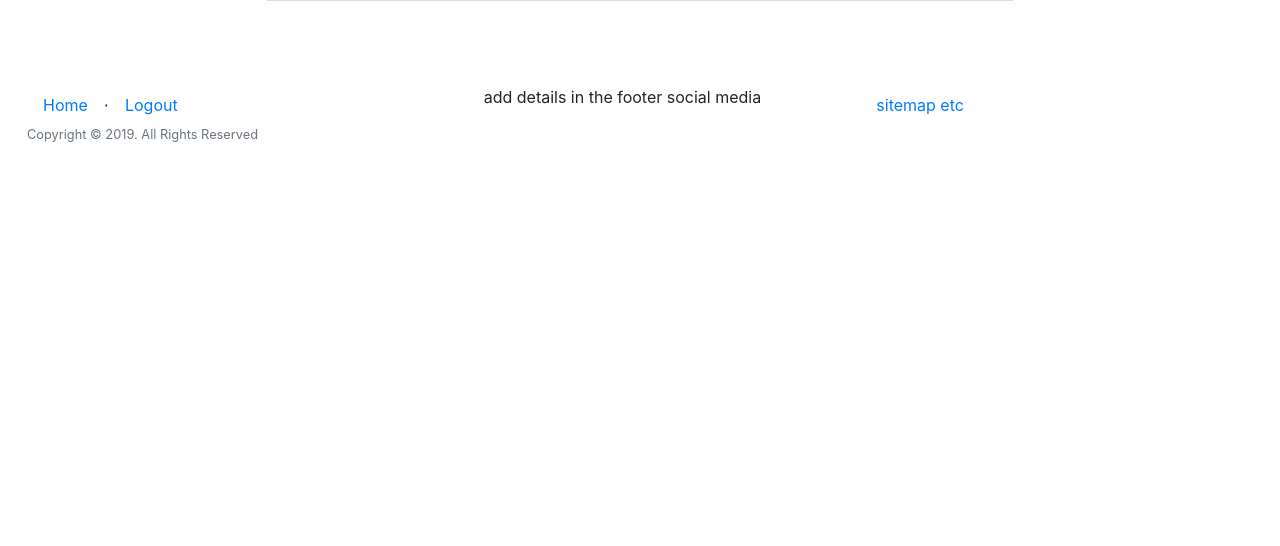
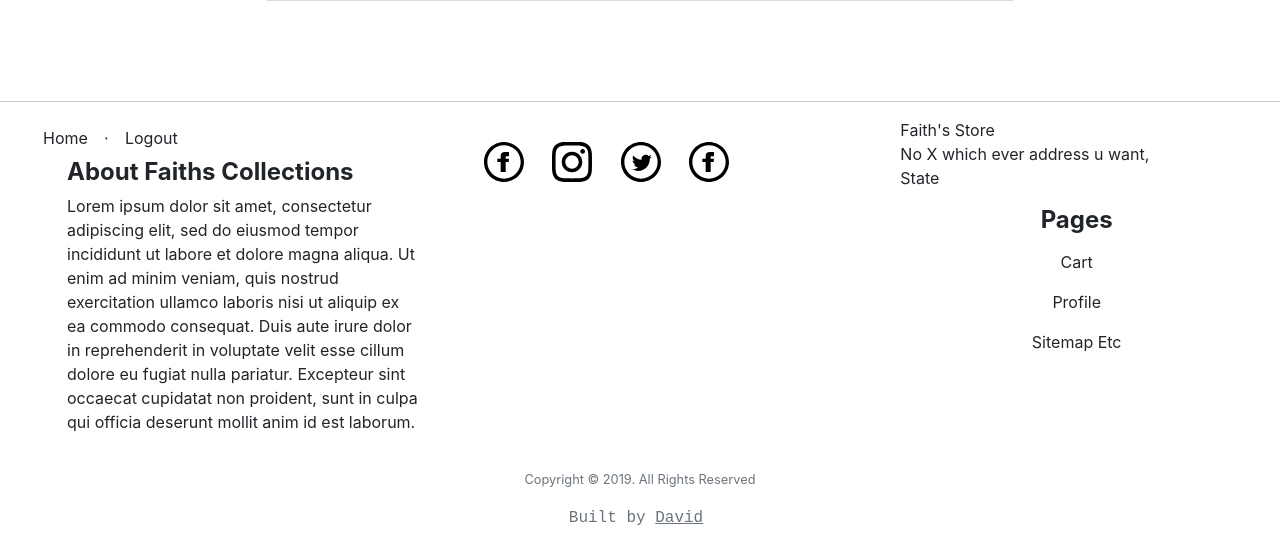
Before and after one commit to Iamdavidonuh/shop, a Flask app: page /admin/products/add/ in a window 1280 px wide. Shown: the part 818-1364 px from the top of the page. Before the commit the page ends 960 px from the top, so only its background shows below. Run offline with Flask 2, Linux system fonts and the light colour scheme; the visitor is signed in with stand-in values (Sample User, id 1); data comes from the database, SQL or seed files in the repository; both versions use the stored data as it was after the commit; data that the repository does not hold is empty; some libraries are stand-ins or nearby versions.

Commit message:
footer completed

```diff
--- a/app/admin/routes.py
+++ b/app/admin/routes.py
@@ -7,6 +7,7 @@ from app.admin.forms import CategoriesForm, ProductsForm
 from app.models import Categories, Products,Order
 from app import photos
 from config import Config
+import gc
 from app import db
 
 admin = Blueprint('admin', __name__)
@@ -54,7 +55,7 @@ def add_category():
 			db.session.add(category)
 			db.session.commit()
 			flash("You have successfully added a new category")
-
+			gc.collect()
 		except Exception as e:
 			#incase category name already exists
 			flash('Error: category name already exits. ')
@@ -82,6 +83,7 @@ def edit_category(id):
 	if form.validate_on_submit():
 		category.category_name = form.name.data
 		db.session.commit()
+		gc.collect()
 		flash("You have successfully edited the category")
 
 		#redirect to the categories page
@@ -101,6 +103,7 @@ def delete_category(id):
 	category = Categories.query.get_or_404(id)
 	db.session.delete(category)
 	db.session.commit()
+	gc.collect()
 	flash("You have successfully deleted a Category")
 
 	#redirect to Cateogries page
@@ -147,6 +150,7 @@ def add_product():
 			#add a product to the database
 			db.session.add(product)
 			db.session.commit()
+			gc.collect()
 			flash("You have successfully added a product")
 		except:
 			error
@@ -182,11 +186,10 @@ def edit_product(id):
 		picture_fn = name + f_ext
 
 		#get the name of the previous image
-		previous_name = product.product_image
+		previous_img_name = picture_fn
 
 		photos.save(filename, name = picture_fn)
 		url = photos.url(picture_fn)
-
 
 		product.product_name = form.name.data
 		product.product_price = form.price.data
@@ -194,13 +197,13 @@ def edit_product(id):
 		product.product_description = form.description.data
 		product.product_stock = form.stock.data
 		db.session.commit()
+		gc.collect()
 
 		#remove the changed picture from the folder
-		if previous_name in Config.UPLOADED_PHOTOS_DEST:
-			os.remove(previous_name)
+		img_dir = Config.UPLOADED_PHOTOS_DEST+'/'
+		os.remove(img_dir+previous_img_name)
 
 		flash('You have successfully edited a product')
-
 		#redirect to the products page
 		redirect(url_for('admin.list_products'))
 
@@ -223,13 +226,22 @@ def delete_product(id):
 	check_admin()
 
 	product = Products.query.get_or_404(id)
+
+	#get image extension
+	_, f_ext = os.path.splitext(product.product_image)
+
+	previous_img_name = product.product_name+f_ext
+	img_dir = Config.UPLOADED_PHOTOS_DEST+'/'
+	#remove the changed picture from the folder
+	os.remove(img_dir+previous_img_name)
+
 	db.session.delete(product)
 	db.session.commit()
+	gc.collect()
 	flash("You have successfully deleted a product")
-	#redirect to products page
+
 	return redirect(url_for('admin.list_products'))
-	#renders same template as edit_product
-	#return render_template(title = "Delete Product")
+
 
 
 @admin.route('/orders/')
--- a/app/static/css/st.css
+++ b/app/static/css/st.css
@@ -1,5 +1,39 @@
-.text-center{
+.svg-footer{
+  height: 2.5em;
+  width: 2.5em;
+}
+.footer-break
+{
+  background-color:#e0e0d1;
+}
+.footer-title
+{
+  font-weight: bold;
+  font-size: 1.5em;
   text-align: center;
+
+}
+.footer-links
+{
+  text-align: center;
+  color: inherit;
+  text-decoration:none;
+  text-transform: capitalize;
+
+}
+.footer-links:hover
+{
+  color: inherit;
+}
+.owner
+{
+  font-family: 'Courier New', Courier, monospace;
+  font-size: 1.0em;
+}
+.owner > a
+{
+  text-decoration: underline;
+  color: inherit;
 }
 .carousel-caption h5{
     color:#01CFCF;
--- a/app/templates/base.html
+++ b/app/templates/base.html
@@ -110,39 +110,80 @@
     </div>
 
     <div class="push"></div>
+    <hr class="footer-break"></hr>
     <div class="container-fluid">
-        <footer>
+        <footer class="footer">
 
                 <div class="row">
                         <!--<div class="col l3 s8 m8 "> -->
                         <div class="col">
                                 <ul class="nav">
-                                    <li class=" nav-item" ><a class="nav-link" href="{{ url_for('home.homepage') }}">Home</a></li>
+                                    <li class=" nav-item" ><a class="nav-link footer-links" href="{{ url_for('home.homepage') }}">Home</a></li>
                                     <li class="footer-menu-divider mt-2">⋅</li>
                                     {% if current_user.is_authenticated %}
-                                        <li class=" nav-item" ><a class="nav-link" href="{{ url_for('auth.logout') }}">Logout</a></li>
+                                        <li class=" nav-item" ><a class="nav-link footer-links" href="{{ url_for('auth.logout') }}">Logout</a></li>
                                     {% else %}
-                                        <li class=" nav-item" ><a class="nav-link" href="{{ url_for('auth.register') }}">Register</a></li>
+                                        <li class=" nav-item" ><a class="nav-link footer-links" href="{{ url_for('auth.register') }}">Register</a></li>
                                         <li class="footer-menu-divider mt-2">⋅</li>
-                                        <li class=" nav-item" ><a class="nav-link" href="{{ url_for('auth.login') }}">Login</a></li>
+                                        <li class=" nav-item" ><a class="nav-link footer-links" href="{{ url_for('auth.login') }}">Login</a></li>
                                     {% endif %}
                                 </ul>
-                                <p class="copyright text-muted small">Copyright © 2019. All Rights Reserved</p>
+                                <ul class="d-block">
+                                     <li class="d-block"><h6 class="footer-title" style="text-align:start;">About Faiths Collections</h6></li>
+                                    <li class="d-block">
+                                        <p>
+                                                Lorem ipsum dolor sit amet, consectetur adipiscing elit,
+                                                sed do eiusmod tempor incididunt ut labore et dolore magna aliqua. Ut enim ad minim veniam,
+                                                quis nostrud exercitation ullamco laboris nisi ut aliquip ex ea commodo consequat.
+                                                Duis aute irure dolor in reprehenderit in voluptate velit esse cillum dolore eu fugiat nulla pariatur.
+                                                Excepteur sint occaecat cupidatat non proident,
+                                                sunt in culpa qui officia deserunt mollit anim id est laborum.
+
+                                        </p>
+                                    </li>
+                                </ul>
+
                         </div>
 
 
 
                         <div class="col">
-                                <ul class="d-inline-block">
-                                 <li class="d-inline-block">add details in the footer</li>
-                                 <li class="d-inline-block">social media</li>
+
+                                <ul class="d-inline-block mt-4">
+                                <li class="d-inline-block mr-4 mb-2">
+                                    <a href="#">
+                                        <img src="{{url_for('static',filename='iconmonstr-facebook.svg')}}" class="img-responsive svg-footer">
+                                    </a>
+                                    </li>
+                                 <li class="d-inline-block mr-4 mb-2">
+                                     <a href="#">
+                                        <img src="{{url_for('static',filename='iconmonstr-instagram.svg')}}" class="img-responsive svg-footer">
+                                     </a>
+                                </li>
+                                <li class="d-inline-block mr-4 mb-2">
+                                    <a href="#">
+                                        <img src="{{url_for('static',filename='iconmonstr-twitter.svg')}}" class="img-responsive svg-footer">
+                                    </a>
+                                </li>
+
+                                <li class="d-inline-block mr-4 mb-2">
+                                    <a href="#">
+                                        <img src="{{url_for('static',filename='iconmonstr-facebook.svg')}}" class="img-responsive svg-footer">
+                                    </a>
+                                </li>
+
                                 </ul>
                         </div>
 
                         <div class="col">
-                            <ul class="nav">
-                            <li class="d-inline-block"><a class="nav-link" href="#">sitemap etc</a></li>
-                            </ul>
+                            <ul class="d-block">
+
+                                <li class="d-block"><address>Faith's Store<br>No X which ever address u want,<br> State</address></li>
+                                <li class="d-block"><h6 class="footer-title">Pages</h6></li>
+                                <li class="d-block"><a class="nav-link footer-links" href="{{url_for('users.cart')}}">cart</a></li>
+                                <li class="d-block"><a class="nav-link footer-links" href="{{url_for('users.profile')}}">profile</a></li>
+                                <li class="d-block"><a class="nav-link footer-links" href="#">sitemap etc</a></li>
+                              </ul>
                         </div>
 
 
@@ -150,6 +191,8 @@
                 </div>
                 </ul>
 
+                <p class="copyright text-muted small text-center">Copyright © 2019. All Rights Reserved</p>
+                <p class="small text-center owner text-muted"> Built by <a class="mr-2" href="https://github.com/Iamdavidonuh">David</a> </p>
         </footer>
     </div>
 
--- a/app/templates/head.html
+++ b/app/templates/head.html
@@ -107,7 +107,7 @@
                                             {% for i in products %}
                                             {% if i.id in sorter %}
                                                 <div class="carousel-item" style="min-height:480px;">
-                                                    <a href="{{url_for('home.product_details',id = i.id)}}">
+                                                    <a href="{{url_for('home.product_details',product_name = i.product_name)}}">
                                                         <img src="{{i.product_image}}" class="d-block  carousel-img-height" alt="...">
                                                         <div class="carousel-caption d-none d-md-block">
                                                         <h5>Featured Products</h5>
```
Also changed, not shown: todolist.txt (+2 -10 lines), app/shop.db, app/static/iconmonstr-facebook.svg (added), app/static/iconmonstr-instagram.svg (added), app/static/iconmonstr-twitter.svg (added), app/static/img/products/bra 10.png (deleted), app/static/img/products/bra 4.png (deleted), app/static/img/products/bra 5.png (deleted), app/static/img/products/bra 8.png (deleted), app/static/img/products/bra top 9.png (deleted), app/static/img/products/bra.png (deleted), app/static/img/products/pink pant.png (deleted), app/static/img/products/red pant.png (deleted).
